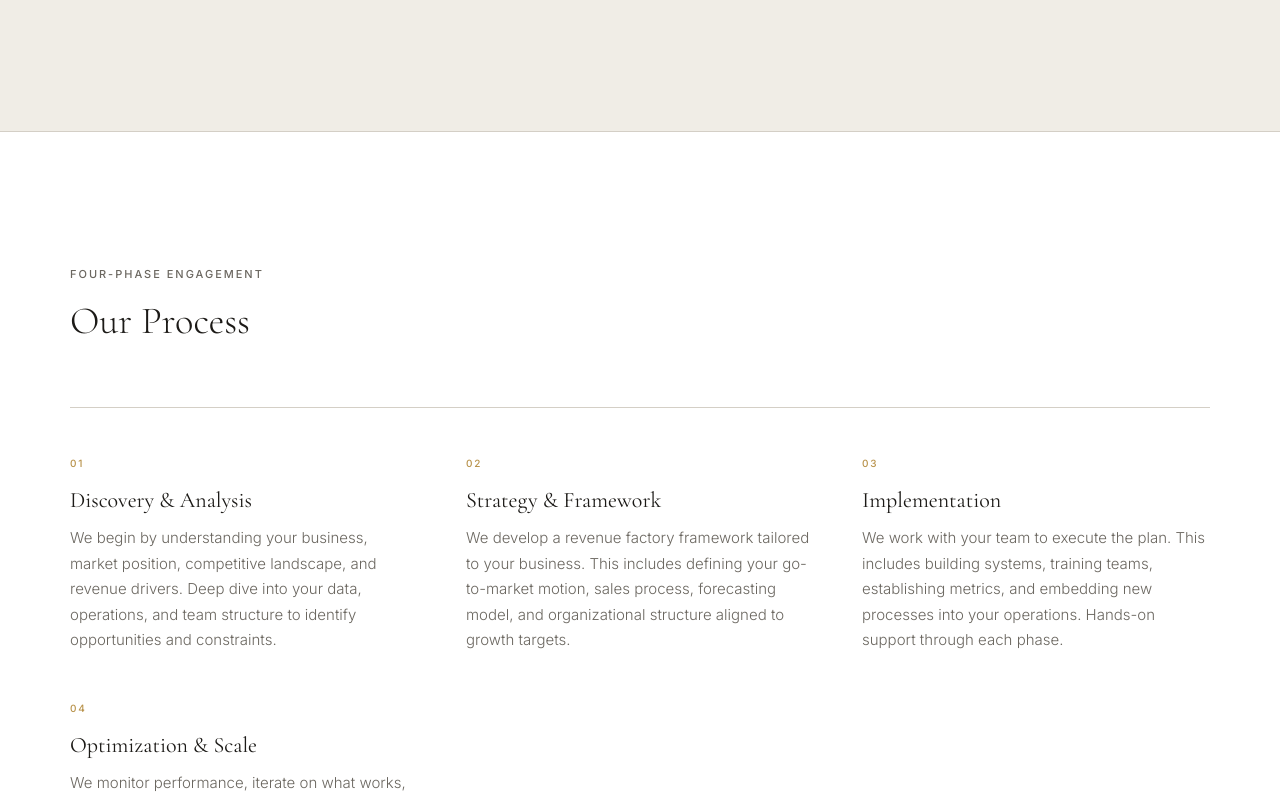
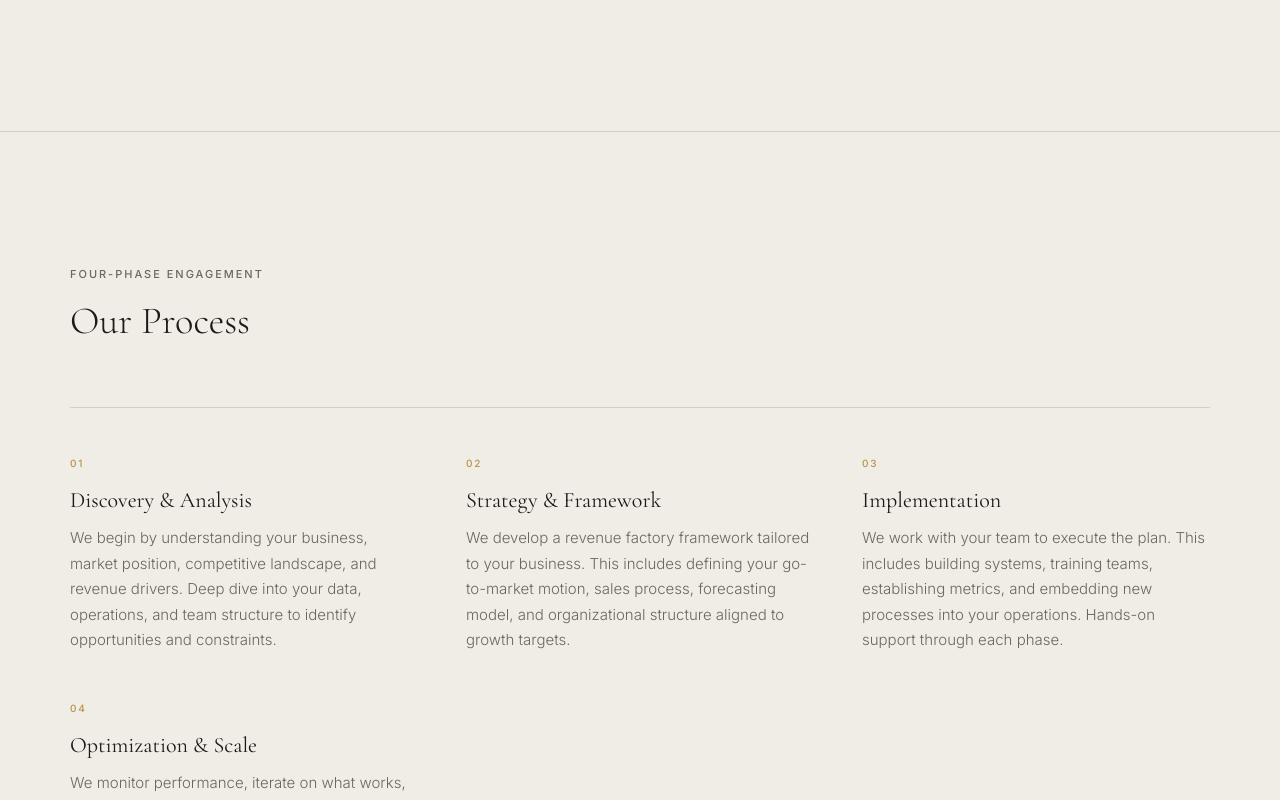
Before and after one commit to letsnavigatebmw/aperture-hospitality, a Next.js app: page /how-we-work in a window 1280 px wide. Shown: the part 380-1180 px from the top of the page. Built offline with nearby package versions, Linux system fonts and the light colour scheme.

Commit message:
Update 'Our Process' section: Change background from white to cream (#F0EDE6)

```diff
--- a/app/how-we-work/page.tsx
+++ b/app/how-we-work/page.tsx
@@ -134,7 +134,7 @@ export default function HowWeWorkPage() {
       {/* PROCESS STEPS */}
       <section style={{
         padding: 'clamp(4rem, 10vw, 8rem) clamp(1.5rem, 4vw, 4rem)',
-        background: '#FFFFFF',
+        background: '#F0EDE6',
         borderBottom: '1px solid #D4CFC6'
       }}>
         <div style={{ maxWidth: '1140px', margin: '0 auto' }}>
```
